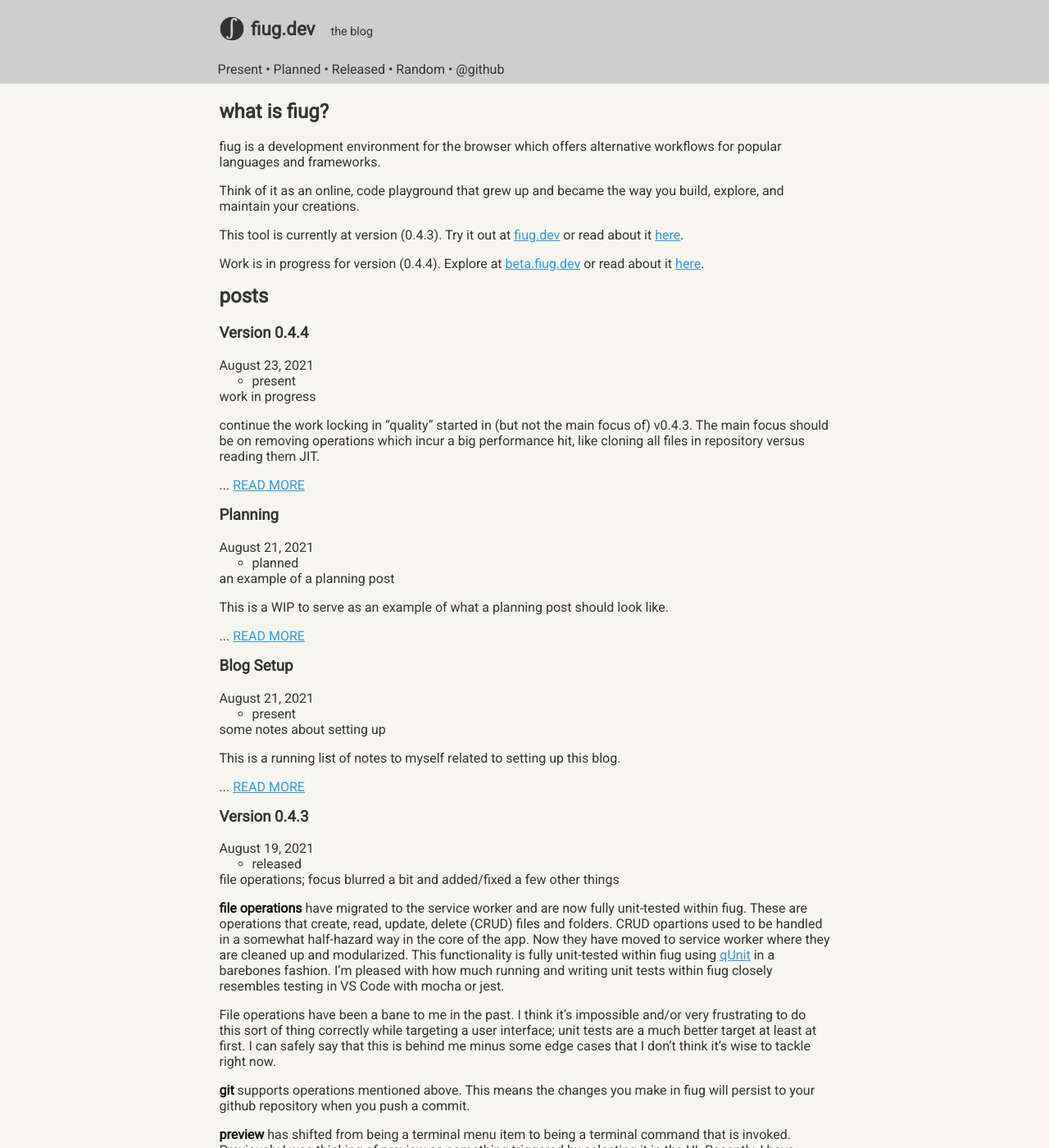
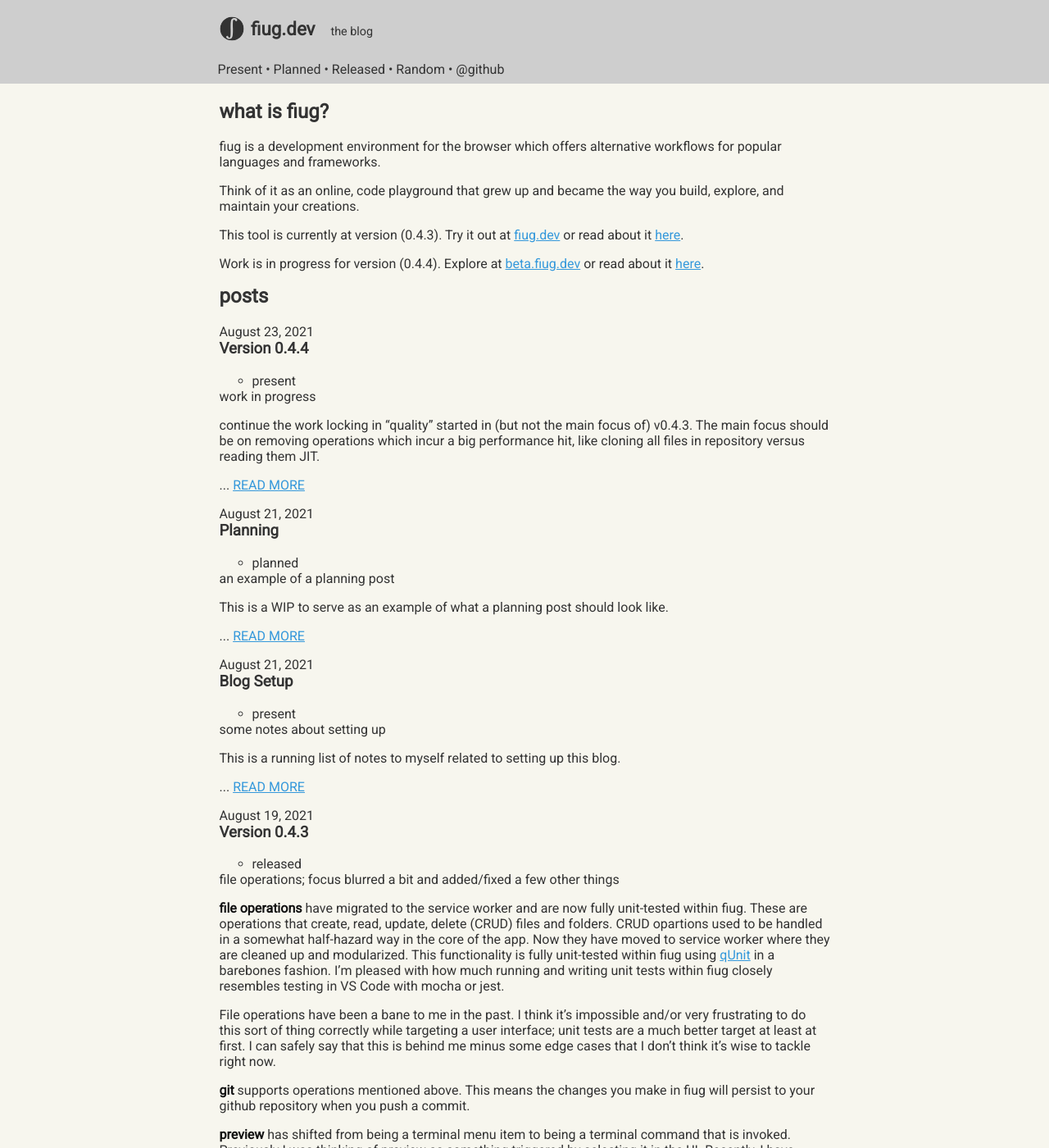
Before and after one commit to fiugd/blog, a Jekyll site: the page built from docs/index.md, in a window 1280 px wide and 1400 px high. Shown: the whole window at 82% size. Built offline with Jekyll 4.4.1, drawn with Linux system fonts in a browser that asks for light colours; some of the changed text lies outside the part shown.

Commit message:
Update posts.html

```diff
--- a/docs/_includes/posts.html
+++ b/docs/_includes/posts.html
@@ -2,12 +2,14 @@
 <ul class="posts">
   {% for post in site.posts %}
     <li class="post">
-      <h3>{{ post.title }}</h3>
+
       <span>
         <time class="publish-date" datetime="{{ post.date | date: '%F' }}">
           {{ post.date | date: "%B %-d, %Y" }}
         </time>
       </span>
+
+      <h3>{{ post.title }}</h3>
 
       <ul class="tags">
         {% for tag in post.categories %}
```
